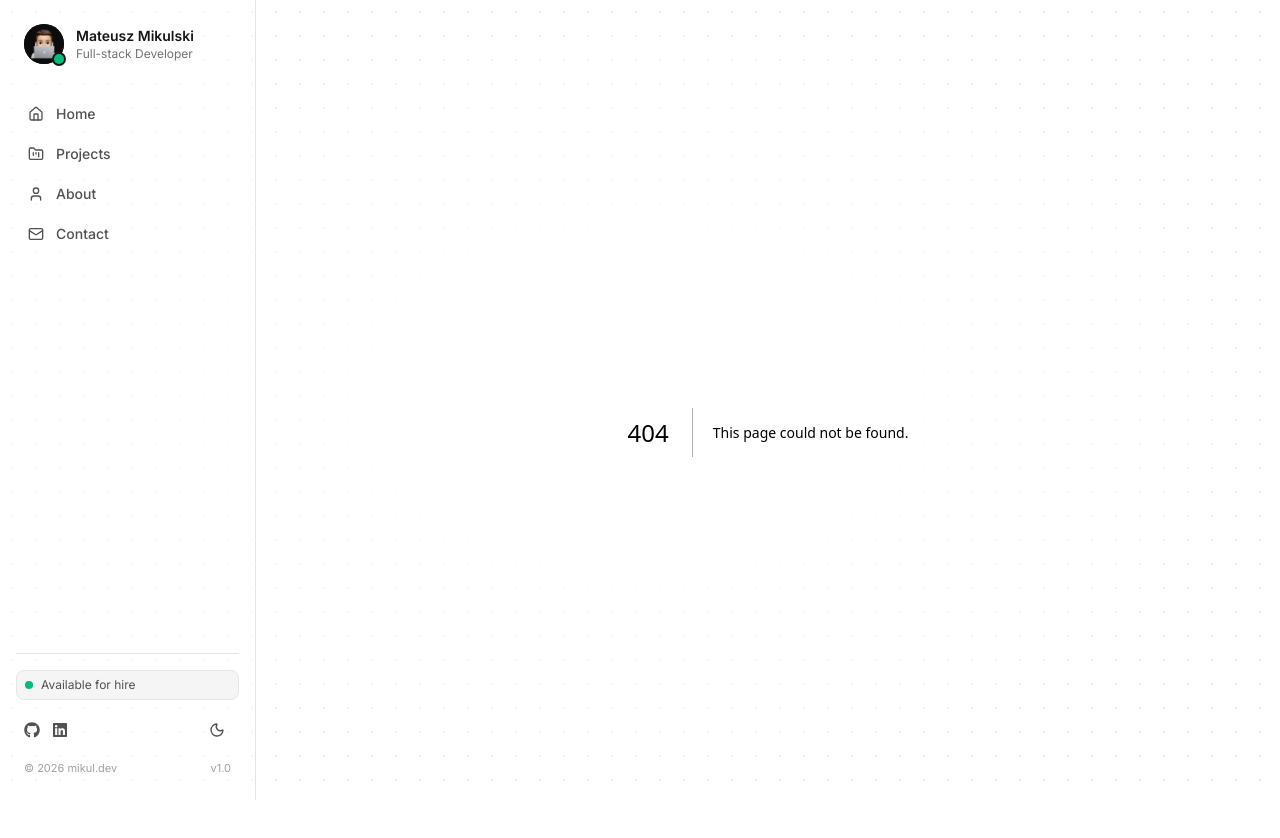
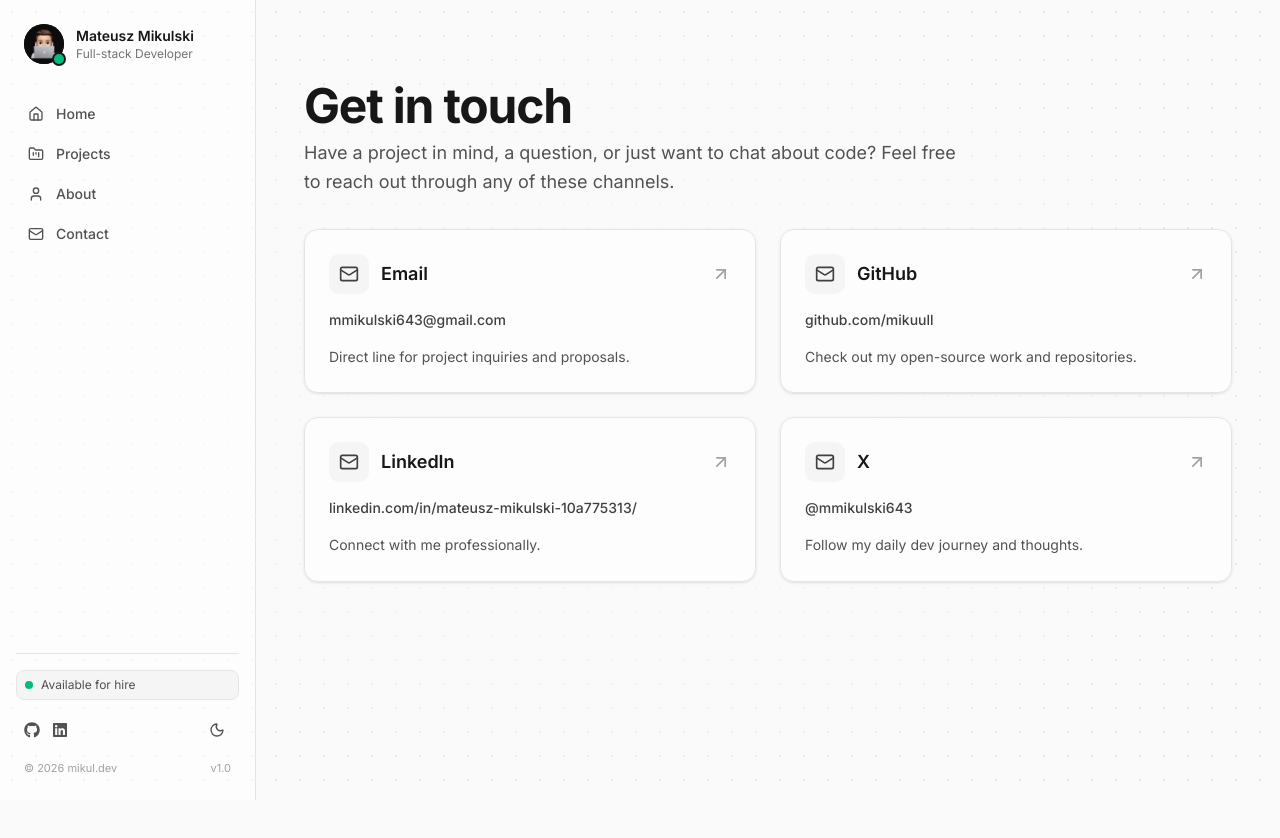
Before and after one commit to mikuull/mikul-dev, a Next.js app: page /contact in a window 1280 px wide. Before the commit this address had no page. Shown: the top 838 px of the page. After the commit the page ends 800 px from the top, so only its background shows below. Built offline with nearby package versions, Linux system fonts and the light colour scheme.

Commit message:
feat(ui): add contact page

```diff
--- /dev/null
+++ b/src/app/contact/page.tsx
@@ -0,0 +1,20 @@
+import { contactData } from "@/data/contact.data";
+import { ContactList } from "@/components/contact/contact-list";
+
+export default function ContactPage() {
+  return (
+    <div className="relative flex flex-col justify-center min-h-[75vh] py-12 w-full">
+      <div className="relative z-10 w-full space-y-8">
+        <div className="space-y-2">
+          <h1 className="text-4xl sm:text-5xl font-bold tracking-tight text-neutral-900 dark:text-white">
+            {contactData.title}
+          </h1>
+          <p className="text-lg text-neutral-600 dark:text-neutral-400 leading-relaxed max-w-2xl">
+            {contactData.description}
+          </p>
+        </div>
+        <ContactList />
+      </div>
+    </div>
+  );
+}
--- /dev/null
+++ b/src/components/contact/contact-card.tsx
@@ -0,0 +1,47 @@
+import Link from "next/link";
+import * as LucideIcons from "lucide-react";
+import { ArrowUpRight } from "lucide-react";
+import { ContactLink } from "@/data/contact.data";
+
+interface ContactCardProps {
+  item: ContactLink;
+}
+
+export const ContactCard = ({ item }: ContactCardProps) => {
+  const IconComponent =
+    (
+      LucideIcons as unknown as Record<
+        string,
+        React.ComponentType<LucideIcons.LucideProps>
+      >
+    )[item.iconName] || LucideIcons.Mail;
+
+  const isExternal = item.href.startsWith("http");
+
+  return (
+    <Link
+      href={item.href}
+      {...(isExternal ? { target: "_blank", rel: "noopener noreferrer" } : {})}
+      className="group relative flex flex-col gap-4 p-6 rounded-xl border border-neutral-200 dark:border-neutral-800 bg-white/50 dark:bg-neutral-950/80 shadow-sm backdrop-blur-sm transition-all hover:border-emerald-500/50 dark:hover:border-emerald-500/50 hover:scale-[1.01] overflow-hidden"
+    >
+      <div className="flex items-center justify-between">
+        <div className="flex items-center gap-3">
+          <div className="p-2.5 rounded-lg bg-neutral-100 dark:bg-neutral-900 text-neutral-700 dark:text-neutral-300 group-hover:text-emerald-500 transition-colors">
+            <IconComponent className="w-5 h-5" />
+          </div>
+          <h3 className="text-lg font-semibold text-neutral-900 dark:text-white group-hover:text-emerald-500 transition-colors">
+            {item.title}
+          </h3>
+        </div>
+        <ArrowUpRight className="w-5 h-5 text-neutral-400 group-hover:text-emerald-500 transition-colors" />
+      </div>
+
+      <p className="text-sm font-medium text-neutral-700 dark:text-neutral-300 break-words">
+        {item.value}
+      </p>
+      <p className="text-sm text-neutral-600 dark:text-neutral-400 leading-relaxed">
+        {item.description}
+      </p>
+    </Link>
+  );
+};
--- /dev/null
+++ b/src/components/contact/contact-list.tsx
@@ -0,0 +1,12 @@
+import { contactData } from "@/data/contact.data";
+import { ContactCard } from "./contact-card";
+
+export function ContactList() {
+  return (
+    <div className="grid grid-cols-1 md:grid-cols-2 gap-6 w-full">
+      {contactData.links.map((item) => (
+        <ContactCard key={item.href} item={item} />
+      ))}
+    </div>
+  );
+}
--- /dev/null
+++ b/src/data/contact.data.ts
@@ -0,0 +1,44 @@
+export interface ContactLink {
+  title: string;
+  value: string;
+  href: string;
+  iconName: "Mail" | "Github" | "Linkedin" | "Twitter" | "MessageSquare";
+  description: string;
+}
+
+export const contactData = {
+  title: "Get in touch",
+  description:
+    "Have a project in mind, a question, or just want to chat about code? Feel free to reach out through any of these channels.",
+  email: "mmikulski643@gmail.com",
+  links: [
+    {
+      title: "Email",
+      value: "mmikulski643@gmail.com",
+      href: "mailto:mmikulski643@gmail.com",
+      iconName: "Mail",
+      description: "Direct line for project inquiries and proposals.",
+    },
+    {
+      title: "GitHub",
+      value: "github.com/mikuull",
+      href: "https://github.com/mikuull",
+      iconName: "Github",
+      description: "Check out my open-source work and repositories.",
+    },
+    {
+      title: "LinkedIn",
+      value: "linkedin.com/in/mateusz-mikulski-10a775313/",
+      href: "https://www.linkedin.com/in/mateusz-mikulski-10a775313/",
+      iconName: "Linkedin",
+      description: "Connect with me professionally.",
+    },
+    {
+      title: "X",
+      value: "@mmikulski643",
+      href: "https://x.com/mmikulski643",
+      iconName: "Twitter",
+      description: "Follow my daily dev journey and thoughts.",
+    },
+  ] as ContactLink[],
+};
```
